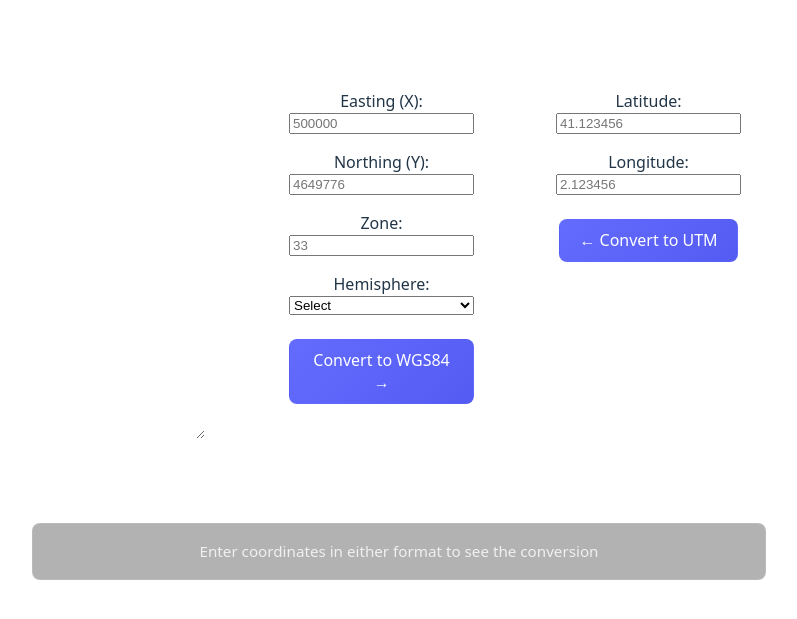
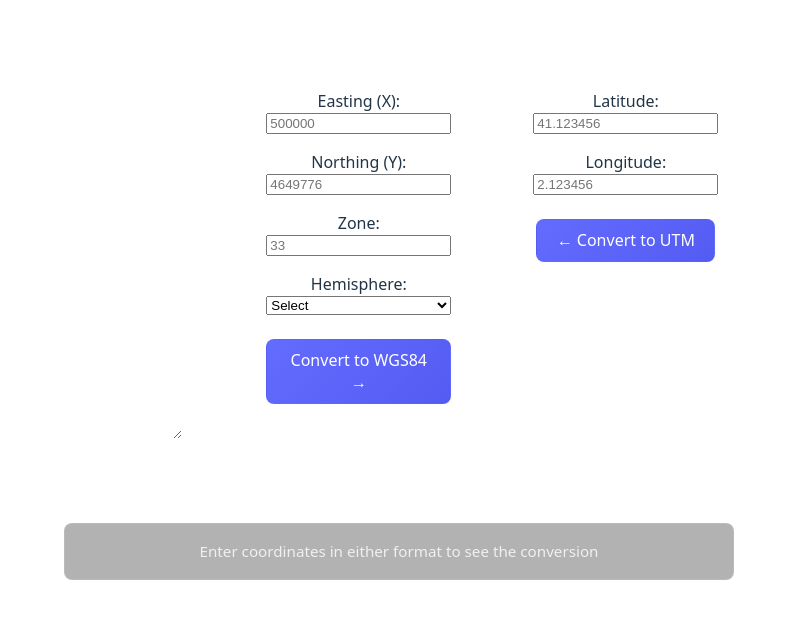
Before and after one commit to tupe12334/geo-convert, a website built with Vite: page geo-convert/index.html in a window 1280 px wide. Shown: the part 165-784 px from the top of the page, without its empty margins (241-1038 px from the left). Built offline with nearby package versions, Linux system fonts and the light colour scheme.

Commit message:
fix: restrict app width

```diff
--- a/geo-convert/pnpm-workspace.yaml
+++ b/geo-convert/pnpm-workspace.yaml
@@ -1,2 +1,4 @@
+packages:
+  - .
 onlyBuiltDependencies:
   - esbuild
--- a/geo-convert/src/style.css
+++ b/geo-convert/src/style.css
@@ -19,6 +19,8 @@ body {
   place-items: center;
   min-width: 320px;
   min-height: 100vh;
+  width: 100vw;
+  overflow-x: hidden;
 }
 
 h1 {
@@ -34,10 +36,11 @@ h3 {
 }
 
 #app {
-  max-width: 800px;
+  max-width: min(800px, 100vw);
   margin: 0 auto;
   padding: 2rem;
   text-align: center;
+  box-sizing: border-box;
 }
 
 .converter {
```
